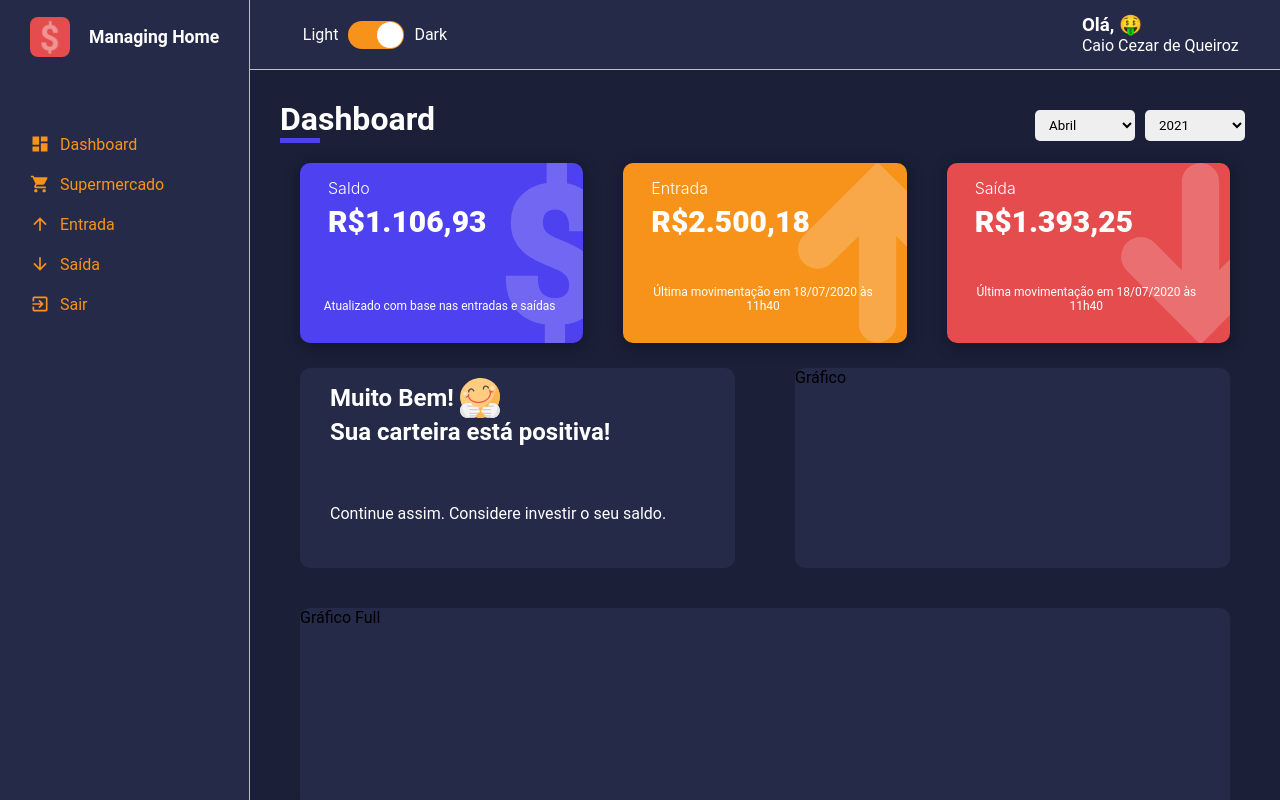
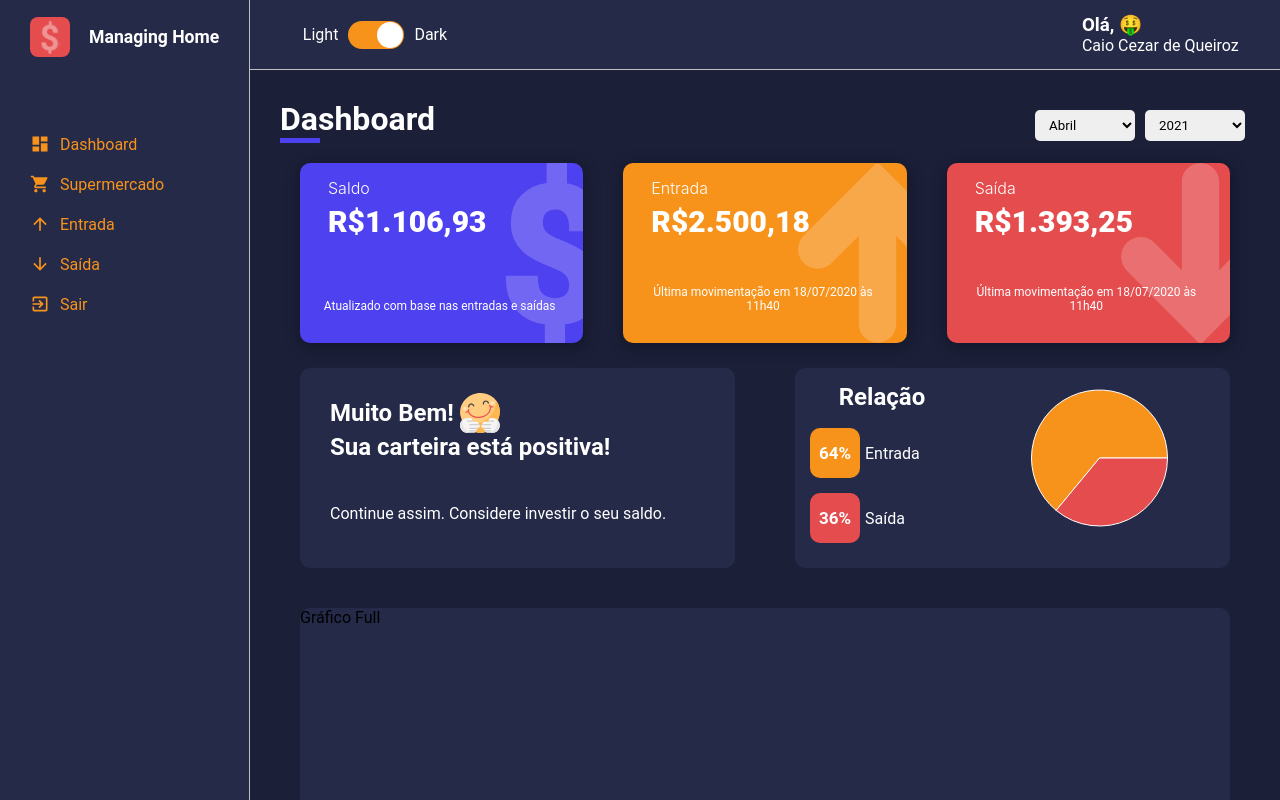
Before and after one commit to ccqueiroz/Managing-Home, a React (Create React App) app: page /dashboard in a window 1280 px wide. Built offline with nearby package versions, Linux system fonts and the light colour scheme.

Commit message:
adição box de gráfico Pizza. Dados dinâmicos crescentes/decrescentes

```diff
--- a/package.json
+++ b/package.json
@@ -17,6 +17,7 @@
     "react-router-dom": "^5.2.0",
     "react-scripts": "4.0.3",
     "react-switch": "^6.0.0",
+    "recharts": "^2.0.9",
     "styled-components": "^5.2.1",
     "typescript": "^4.1.2",
     "web-vitals": "^1.0.1"
@@ -47,6 +48,7 @@
   },
   "devDependencies": {
     "@types/react-router-dom": "^5.1.7",
+    "@types/recharts": "^1.8.19",
     "@types/styled-components": "^5.1.9"
   }
 }
--- a/src/components/CardSaldo/index.tsx
+++ b/src/components/CardSaldo/index.tsx
@@ -7,7 +7,6 @@ import Dolar from '../../assets/dollar.svg';
 import ArrowUp from '../../assets/arrow-up.svg';
 import ArrowDown from '../../assets/arrow-down.svg';
 
-import { formatCoin } from '../../utils/functionsAuxiliares';
 
 
 interface ICardSaldoProps{
--- a/src/components/MsgSaldo/index.tsx
+++ b/src/components/MsgSaldo/index.tsx
@@ -13,7 +13,6 @@ const MsgSaldo : React.FC<IMsgSaldoProps> = ({ amount }) =>{
 
     const msgMain = useMemo(() => {
         const saldo = Number(amount);
-        console.log(typeof(saldo))
         if(saldo === 0){
             return {
                 title:'Ops!',
@@ -34,7 +33,7 @@ const MsgSaldo : React.FC<IMsgSaldoProps> = ({ amount }) =>{
                 title:'Vixi!',
                 emoji: emojiSad,
                 mainMsg:'Sua carteira encontra-se com saldo negativo!',
-                msgFooter:'Priorize seus gastos. Gaste apenas com despesas estritamente cruciais'
+                msgFooter:'Priorize seus gastos. Gaste apenas com despesas estritamente cruciais.'
 
             };
         }
--- a/src/components/MsgSaldo/style.ts
+++ b/src/components/MsgSaldo/style.ts
@@ -11,10 +11,10 @@ export const Container = styled.section`
 `;
 export const MsgMain = styled.section`
     height: 70%;
-    color: ${props => props.theme.colors.white}
+    color: ${props => props.theme.colors.white};
+    padding-top: 15px;
 `;
 export const MsgFooter = styled.section`
     height: 30%;
-    color: ${props => props.theme.colors.white}
-
+    color: ${props => props.theme.colors.white};
 `;
--- /dev/null
+++ b/src/components/PieCharts/index.tsx
@@ -0,0 +1,106 @@
+import React, { useCallback, useEffect, useState } from 'react';
+import { Container, LegendContainer, SideLeft, SideRight, Legends } from './style';
+
+import { PieChart, Pie, Cell, ResponsiveContainer } from 'recharts';
+import CountUp from 'react-countup';
+
+interface IPieChartsProps{
+    amoutEntrada : number | string;
+    amoutSaida : number | string;
+}
+
+interface IDataChartsProps{
+    type: string,
+    valueAmount: number,
+    percent: number,
+    color: string;
+
+}
+
+const PieCharts : React.FC<IPieChartsProps> = ({ amoutEntrada, amoutSaida }) => {
+
+    // const percentages = definePercentage(amoutEntrada, amoutSaida);
+
+    const [ dataCharts, setDataCharts] = useState<Array<IDataChartsProps>>([]);
+
+    const definePercentage = useCallback((valueEntrada: number | string, valueSaida: number | string)=>{
+        const vEntrada = Number(valueEntrada);
+        const vSaida = Number(valueSaida);
+
+        const valueTotal = vEntrada + vSaida;
+
+        if(valueTotal === 0){
+            return {
+                pEntrada: 0,
+                pSaida: 0
+            }
+        }
+        const pEntrada = Math.round((vEntrada * 100) / valueTotal);
+        const pSaida = Math.round((vSaida * 100) / valueTotal);
+
+        return {
+            pEntrada,
+            pSaida
+        }
+    }, [amoutEntrada, amoutSaida]);
+
+    useEffect(()=>{
+        const percents = definePercentage(amoutEntrada, amoutSaida);
+        setDataCharts([
+            {
+                type: 'Entrada',
+                valueAmount: Number(amoutEntrada),
+                percent: Number(percents.pEntrada),
+                color: '#F7931B'
+            },
+            {
+                type: 'Saída',
+                valueAmount: Number(amoutSaida),
+                percent: Number(percents.pSaida),
+                color: '#E44C4E'
+            },
+        ]);
+
+        console.log(dataCharts);
+    }, [amoutEntrada, amoutSaida]);
+
+        console.log(dataCharts);
+    return(
+        <Container>
+            <SideLeft>
+                <h2>Relação</h2>
+                <LegendContainer>
+                      {
+                        dataCharts.map(item => {
+                            return(
+                                <Legends key={item.type} typeData={item.type.toLowerCase()}>
+                                    <div className="visor">
+                                        <CountUp end={Number(item.percent)} duration={1.25} suffix="%"/>
+                                    </div>
+                                    <span>{item.type}</span>
+                                </Legends>
+                            );
+                        })
+                    }
+                  </LegendContainer>
+            </SideLeft>
+            <SideRight>
+                <ResponsiveContainer>
+                    <PieChart>
+                        <Pie data={dataCharts} dataKey="percent" >
+                            {
+                                dataCharts.map( item => {
+                                    return(
+                                        <Cell key={item.type} fill={item.color}/>
+                                    );
+                                })
+                            }
+                        </Pie>
+                    </PieChart>
+                </ResponsiveContainer>
+            </SideRight>
+        </Container>
+    );
+}
+
+export default PieCharts;
--- /dev/null
+++ b/src/components/PieCharts/style.ts
@@ -0,0 +1,83 @@
+import styled from 'styled-components';
+
+interface IBgVisor{
+    typeData: string;
+}
+
+interface ILegendColor{
+    color: string;
+}
+export const Container = styled.div`
+    width: 100%;
+    height: 100%;
+    display: flex;
+    justify-content: center;
+`;
+export const LegendContainer = styled.div`
+    height: 100%;
+    max-height: 130px;
+    display: flex;
+    flex-direction: column;
+    justify-content: flex-start;
+    /* padding-left: 0px 0px 10px 15px;
+    margin: 10px;
+*/
+    margin-top: 10px;
+    overflow-y: scroll;
+
+    ::-webkit-scrollbar{
+        width: 10px;
+    }
+    ::-webkit-scrollbar-thumb{
+        background-color: ${props => props.theme.colors.tertiary};
+        border-radius: 10px;
+    }
+    ::-webkit-scrollbar-track{
+        background-color: ${props => props.theme.colors.secondary};
+    }
+
+`;
+export const SideLeft = styled.div`
+    width: 40%;
+    height: 180px;
+    padding: 15px;
+
+    > h2{
+        display: flex;
+        justify-content: center;
+        width: 100%;
+        height: 20%;
+        color: ${props => props.theme.colors.white};
+    }
+`;
+export const SideRight = styled.div`
+    width: 60%;
+    height: 180px;
+`;
+export const Legends = styled.div<IBgVisor>`
+    display: flex;
+    width: 100%;
+    height: 60px;
+    margin-top: 5px;
+    align-items: baseline;
+
+    > span{
+        color: ${ props => props.theme.colors.white };
+        margin-left: 5px;
+        font-size: 16px;
+
+    }
+
+    > .visor {
+        width: 50px;
+        height: 50px;
+        display:flex;
+        justify-content: center;
+        align-items: center;
+        border-radius: 10px;
+        background-color: ${ props => (props.typeData === 'entrada') ? '#F7931B' : '#E44C4E'};
+        font-weight: bold;
+        font-size: 17px;
+        color: ${ props => props.theme.colors.white }
+    }
+`;
--- a/src/components/listCardsInputOutput/index.tsx
+++ b/src/components/listCardsInputOutput/index.tsx
@@ -12,6 +12,7 @@ interface IListCardsInputOutputProps {
 }
 
 const ListCardsInputOutput : React.FC <IListCardsInputOutputProps> = ({ arrayData }) => {
+    console.log(arrayData)
     return(
         <Container>
             {
--- a/src/pages/Dashboard/index.tsx
+++ b/src/pages/Dashboard/index.tsx
@@ -1,4 +1,4 @@
-import React, { useEffect, useState, useContext } from 'react';
+import React, { useEffect, useState, useContext, useCallback } from 'react';
 
 import { IArrayData } from '../List/index';
 
@@ -13,6 +13,7 @@ import master from '../../repositories/master';
 import {DefineTypeOut, populatingArrayByDate } from '../../utils/functionsAuxiliares'
 import { DataContext } from '../../providers/DataContext';
 import MsgSaldo from '../../components/MsgSaldo';
+import PieCharts from '../../components/PieCharts';
 
 // função genérica para definir valores de saldo | entrada | saída
 const defineBalance = (array : Array<IArrayData>, setState : React.Dispatch<React.SetStateAction<number>>, typeData : string) => {
@@ -46,12 +47,12 @@ const Dashboard : React.FC = () => {
 
     const themes = useContext(DataContext);
 
-    const array : Array<Array<IArrayData>> = []
+    // const array : Array<Array<IArrayData>> = [];
     /* Hook dos arrays que serão modificados pelo BD */
-    const [ arrayData, setArrayData ] = useState<Array<IArrayData>>([]);
+    // const [ arrayData, setArrayData ] = useState<Array<IArrayData>>([]);
 
-    const [ arrayEntrada, setArrayEntrada ] = useState<Array<IArrayData>>([]);
-    const [ arraySaida, setArraySaida ] = useState<Array<IArrayData>>([]);
+    // const [ arrayEntrada, setArrayEntrada ] = useState<Array<IArrayData>>([]);
+    // const [ arraySaida, setArraySaida ] = useState<Array<IArrayData>>([]);
 
     const [ valueSelectMonth, setValueSelectMonth ] = useState<string>(String(dateCurrent.getMonth() + 1));
     const [ valueSelectYear, setValueSelectYear ] = useState<string>(String(dateCurrent.getFullYear()));
@@ -112,7 +113,20 @@ const Dashboard : React.FC = () => {
         setValueSelectYear(String(e.target.value));
     }
 
+    const definePercentage = useCallback((valueEntrada: number | string, valueSaida: number | string)=>{
+        const vEntrada = Number(valueEntrada);
+        const vSaida = Number(valueSaida);
 
+        const valueTotal = vEntrada + vSaida;
+
+        const pEntrada = Math.round((vEntrada * 100) / valueTotal);
+        const pSaida = Math.round((vSaida * 100) / valueTotal);
+
+        return {
+            pEntrada,
+            pSaida
+        }
+}, []);
 
     return (
         <Container>
@@ -120,7 +134,9 @@ const Dashboard : React.FC = () => {
             <ContentCardsFlex valueAmountSaldo={saldo} valueAmountEntrada={saldoEntrada} valueAmountSaida={saldoSaida}/>
             <ContainerSectionMsgBox>
                 <MensageBox><MsgSaldo amount={saldo}/></MensageBox>
-                <MensageBox>Gráfico</MensageBox>
+                <MensageBox>
+                    <PieCharts amoutEntrada={saldoEntrada} amoutSaida={saldoSaida}/>
+                </MensageBox>
             </ContainerSectionMsgBox>
             <ContainerSectionMsgBox>
             <MensageBox>Gráfico Full</MensageBox>
```
Also changed, not shown: 1 other file (tests, documents, lock files or other folders).
